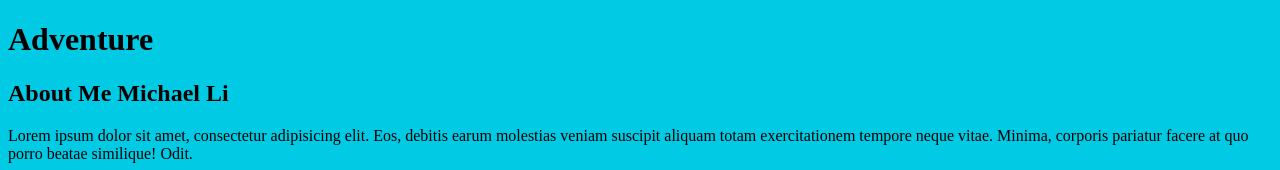
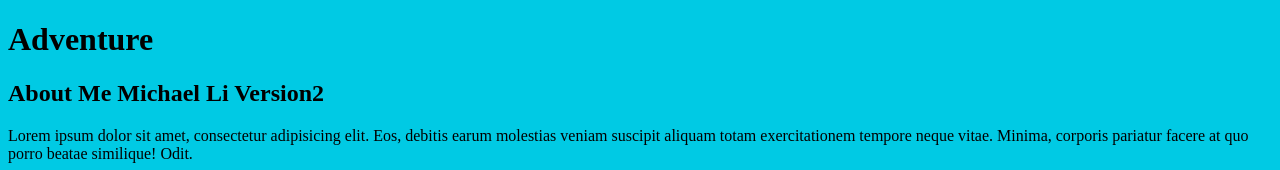
Before and after one commit to ligenchang/git_learn, a plain HTML site: page index.html in a window 1280 px wide. Shown: the top 170 px of the page. Drawn offline with Linux system fonts and the light colour scheme.

Commit message:
change heading in heading update branch

```diff
--- a/index.html
+++ b/index.html
@@ -21,7 +21,7 @@
 
     <!-- start of new content -->
 <aside>
-    <h2>About Me Michael Li</h2>
+    <h2>About Me Michael Li Version2</h2>
 
     <p>Lorem ipsum dolor sit amet, consectetur adipisicing elit. Eos, debitis earum molestias veniam suscipit aliquam totam exercitationem tempore neque vitae. Minima, corporis pariatur facere at quo porro beatae similique! Odit.</p>
 </aside>
```
